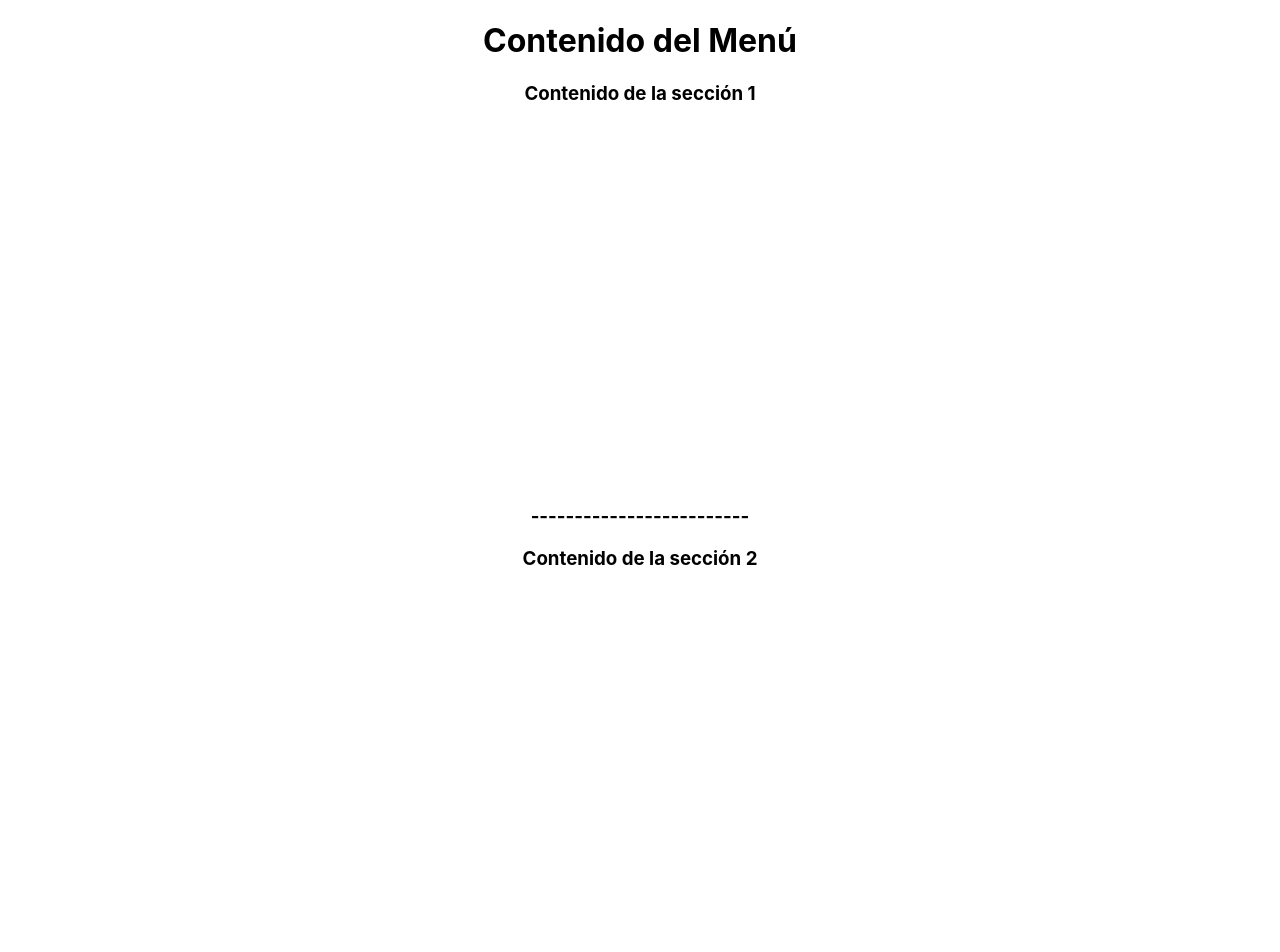
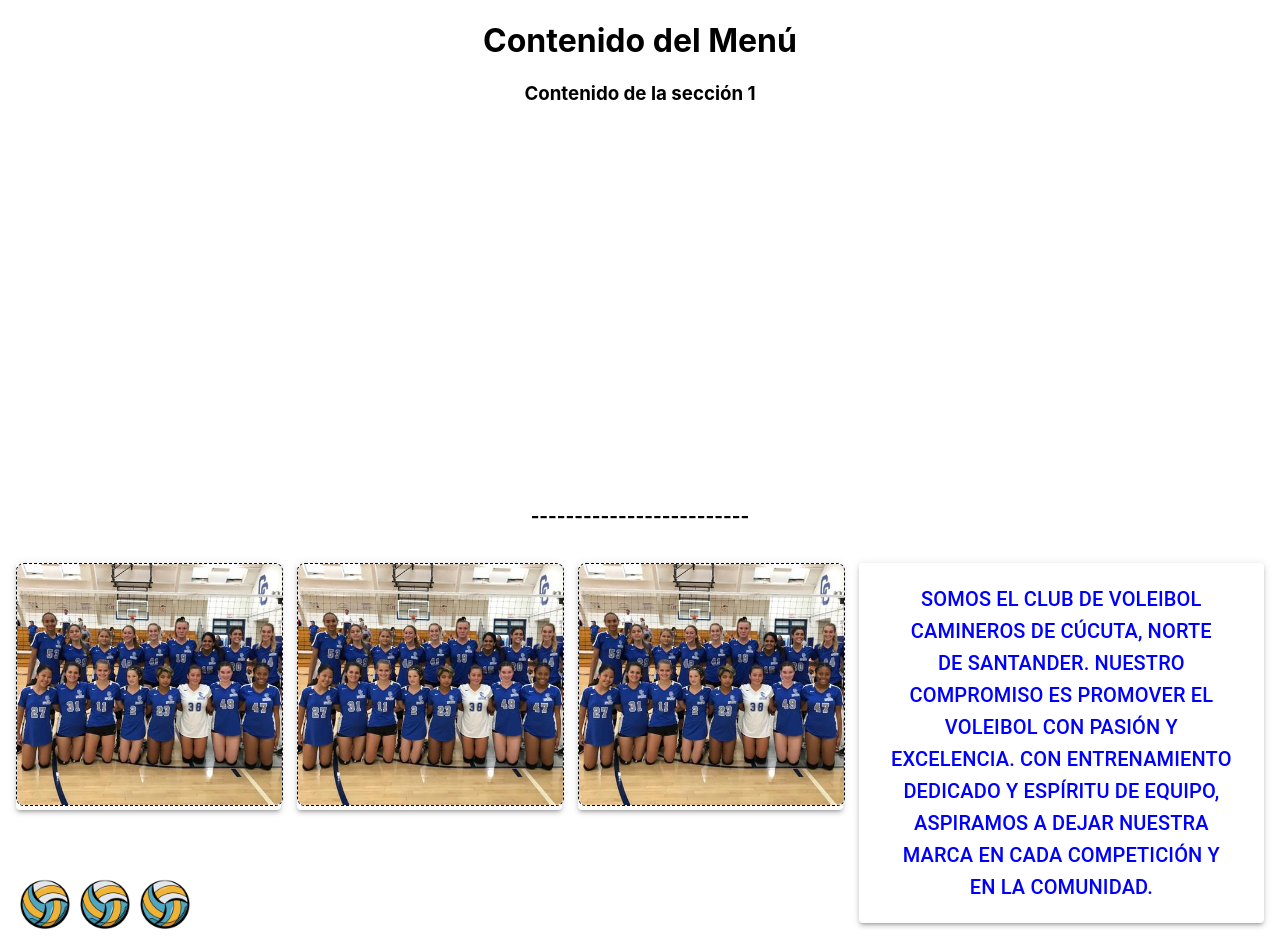
Before and after one commit to Schuldiner92/caimaneros_web, a React (Create React App) app: page / in a window 1280 px wide. Shown: the top 952 px of the page. Built offline with nearby package versions, Linux system fonts and the light colour scheme.

Commit message:
Bosquejo de la Sección 2

```diff
--- a/src/App.js
+++ b/src/App.js
@@ -11,6 +11,7 @@ function App() {
       <Seccion1/>
       <Seccion2/>
       <Seccion3/>
+
     </div>
   );
 }
--- a/src/Components/Seccion2.js
+++ b/src/Components/Seccion2.js
@@ -1,12 +1,102 @@
-import { React} from '../imports'
+import { React, Box, Paper, Grid, Typography } from '../imports'
+import placeholder from '../img/s2-placeholder.png';
+import ball from '../img/s2-ball.png';
+
+
+    const EstiloImagen = {
+        position:'flex',
+        width: '100%',
+        height: 'auto',
+        borderRadius: '8px', // Bordes redondeados
+        border: '1px dashed #000', // Borde en líneas discontinuas
+        overflow: 'hidden' // Para asegurar que los bordes redondeados se apliquen
+    };
+
+    const EstiloBalon = {
+        width: '50px', // Tamaño del balón
+        height: '50px',
+        position: 'absolute', // Para posicionar sobre la imagen
+        bottom: '10px', // Espacio desde el borde inferior
+        right: '10px' // Espacio desde el borde derecho
+    };
+
+    const EstiloTexto ={
+        color: 'blue',
+        textAlign: 'center',
+        padding: '20px',
+        fontFamily: 'sans-serif',
+        fontWeight: 'bold',
+        display: 'flex',
+        flexDirection: 'column',
+        justifyContent: 'center'
+    };
+
 
 const Seccion2 = () => {
     return (
-        <div>
-            <h3>Contenido de la sección 2</h3>
-            <p style={{ marginBottom: '400px' }}></p>
-            <h3>-------------------------</h3>
-        </div>
+        <Box sx={{ position: 'relative', p: 2 }}>
+            <Grid container spacing={2}>
+                {/* Contenedor de las imágenes */}
+                <Grid item xs={12} sm={8} md={8}>
+                <Grid container spacing={2}>
+                    <Grid item xs={4} sm={4} md={4}>
+                    <Paper elevation={3}>
+                        <img src={placeholder} alt="Juego de Volleyball" style={EstiloImagen} />
+                    </Paper>
+                    </Grid>
+                    <Grid item xs={4} sm={4} md={4}>
+                    <Paper elevation={3}>
+                        <img src={placeholder} alt="Equipo de Volleyball" style={EstiloImagen} />
+                    </Paper>
+                    </Grid>
+                    <Grid item xs={4} sm={4} md={4}>
+                    <Paper elevation={3}>
+                        <img src={placeholder} alt="Balón de Volleyball" style={EstiloImagen} />
+                    </Paper>
+                    </Grid>
+                </Grid>
+                </Grid>
+
+                {/* Contenedor del texto */}
+                <Grid item xs={12} sm={4} md={4}>
+                <Paper elevation={3} style={EstiloTexto}>
+                    <Typography variant="h6" component="p">
+                        SOMOS EL CLUB DE VOLEIBOL
+                    </Typography>     <Typography variant="h6" component="p">
+                        CAMINEROS DE CÚCUTA, NORTE
+                    </Typography>
+                    <Typography variant="h6" component="p">
+                        DE SANTANDER. NUESTRO
+                    </Typography>
+                    <Typography variant="h6" component="p">
+                        COMPROMISO ES PROMOVER EL
+                    </Typography>
+                    <Typography variant="h6" component="p">
+                        VOLEIBOL CON PASIÓN Y
+                    </Typography>
+                    <Typography variant="h6" component="p">
+                        EXCELENCIA. CON ENTRENAMIENTO
+                    </Typography>
+                    <Typography variant="h6" component="p">
+                        DEDICADO Y ESPÍRITU DE EQUIPO,
+                    </Typography>
+                    <Typography variant="h6" component="p">
+                        ASPIRAMOS A DEJAR NUESTRA
+                    </Typography>
+                    <Typography variant="h6" component="p">
+                        MARCA EN CADA COMPETICIÓN Y
+                    </Typography>
+                    <Typography variant="h6" component="p">
+                        EN LA COMUNIDAD.
+                    </Typography>
+                </Paper>
+                </Grid>
+            </Grid>
+
+            <img src={ball} alt="Balón de Volleyball" style={{...EstiloBalon, left: '20px'}} />
+            <img src={ball} alt="Balón de Volleyball" style={{...EstiloBalon, left: '80px'}} />
+            <img src={ball} alt="Balón de Volleyball" style={{...EstiloBalon, left: '140px'}} />
+        </Box>
     );
   };
 
--- a/src/imports.js
+++ b/src/imports.js
@@ -1,5 +1,5 @@
 import React from 'react';
-import { Box, Card, CardContent, CardMedia, Grid, Typography } from '@mui/material';
+import { Box, Card, CardContent, CardMedia, Grid, Typography, Paper } from '@mui/material';
 
 export {
   React,
@@ -9,4 +9,5 @@ export {
   CardMedia,
   Grid,
   Typography,
+  Paper
 };
```
